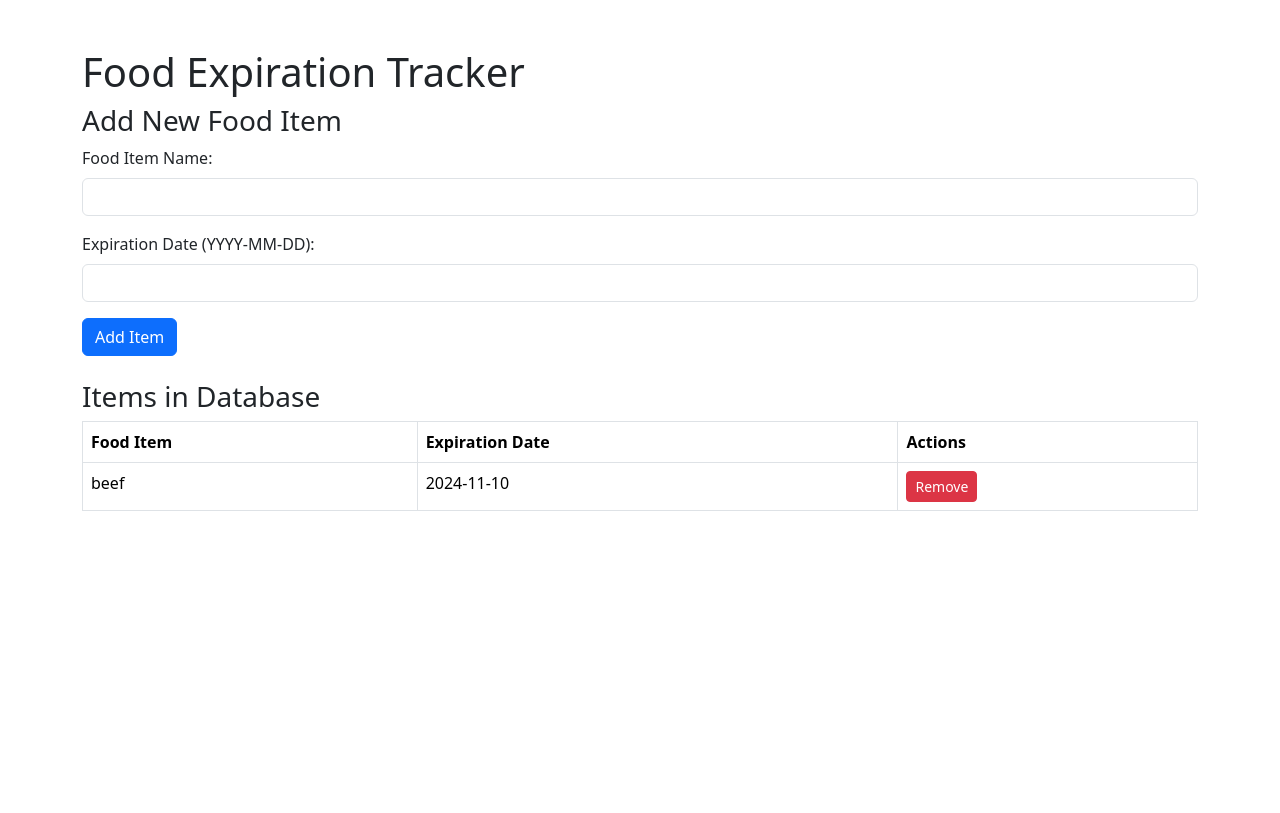
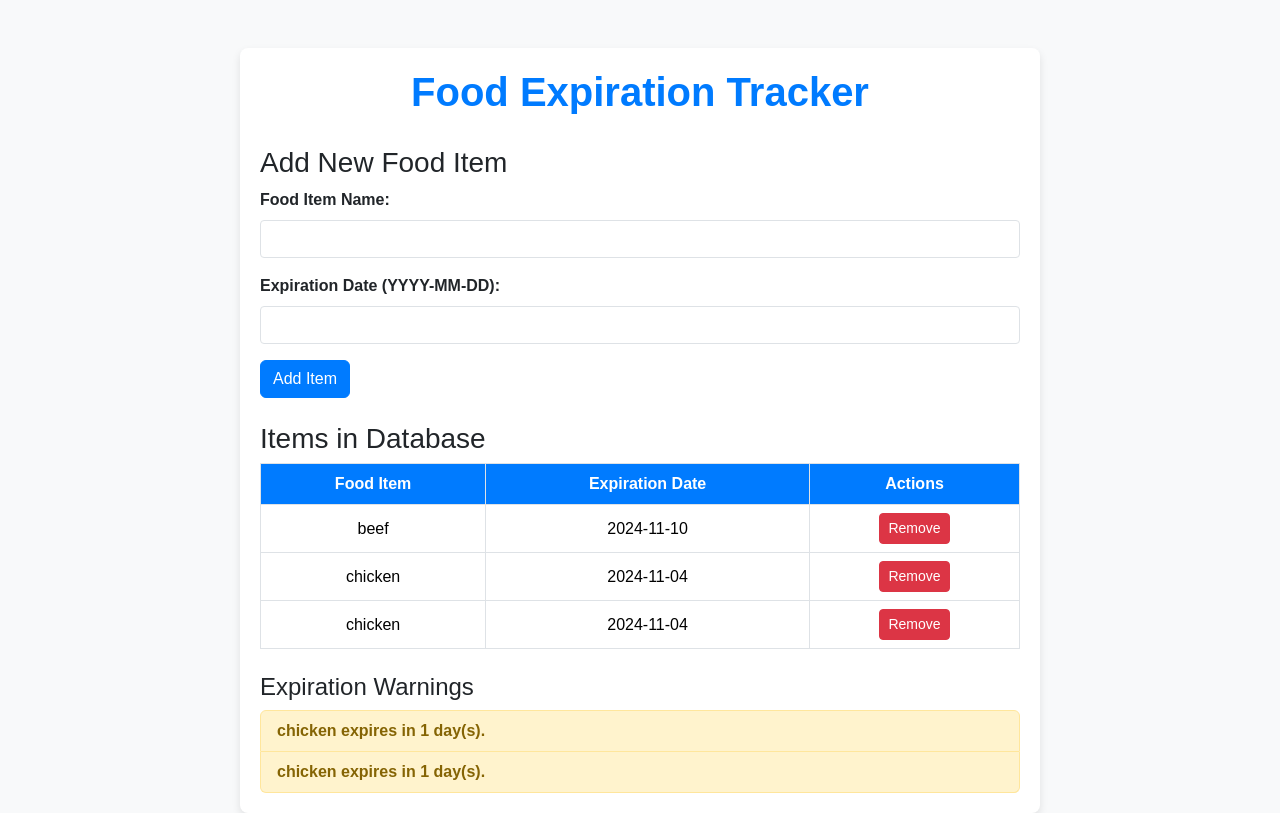
Before and after one commit to KamAkbar/fridgeit, a Flask app: page / in a window 1280 px wide. Run offline with Flask 3, Linux system fonts and the light colour scheme; data comes from the database, SQL or seed files in the repository.

Commit message:
css style added

```diff
--- a/app.py
+++ b/app.py
@@ -69,4 +69,4 @@ def delete_item(item_id):
 
 if __name__ == '__main__':
     setup_database()
-    app.run(host="0.0.0.0", port=5000)
+    app.run(host="0.0.0.0", port=4000)
--- /dev/null
+++ b/static/style.css
@@ -0,0 +1,85 @@
+/* style.css */
+
+/* Set a background color for the body */
+body {
+    background-color: #f8f9fa;
+    font-family: Arial, sans-serif;
+}
+
+/* Style the main container */
+.container {
+    max-width: 800px;
+    margin-top: 40px;
+    padding: 20px;
+    background: #ffffff;
+    box-shadow: 0 4px 8px rgba(0, 0, 0, 0.1);
+    border-radius: 8px;
+}
+
+/* Header styling */
+h1 {
+    color: #007bff;
+    text-align: center;
+    font-weight: bold;
+    margin-bottom: 30px;
+}
+
+/* Table styling */
+.table {
+    background: #ffffff;
+    border-radius: 5px;
+}
+
+.table th {
+    background-color: #007bff;
+    color: white;
+}
+
+.table td, .table th {
+    text-align: center;
+    vertical-align: middle;
+}
+
+/* Button styling */
+.btn-primary {
+    background-color: #007bff;
+    border-color: #007bff;
+}
+
+.btn-danger {
+    background-color: #dc3545;
+    border-color: #dc3545;
+}
+
+.btn:hover {
+    opacity: 0.9;
+}
+
+/* Form styling */
+.form-label {
+    font-weight: bold;
+}
+
+input[type="text"] {
+    border-radius: 4px;
+}
+
+/* Expiration warning section styling */
+.list-group-item-warning {
+    background-color: #fff3cd;
+    color: #856404;
+    font-weight: bold;
+}
+
+/* Alert message styling */
+.alert-success {
+    color: #155724;
+    background-color: #d4edda;
+    border-color: #c3e6cb;
+}
+
+.alert-danger {
+    color: #721c24;
+    background-color: #f8d7da;
+    border-color: #f5c6cb;
+}
--- a/templates/index.html
+++ b/templates/index.html
@@ -4,6 +4,7 @@
     <meta charset="UTF-8">
     <title>Food Expiration Tracker</title>
     <link href="https://cdn.jsdelivr.net/npm/bootstrap@5.3.0-alpha1/dist/css/bootstrap.min.css" rel="stylesheet">
+    <link href="{{ url_for('static', filename='style.css') }}" rel="stylesheet">  <!-- Link to custom CSS -->
 </head>
 <body>
     <div class="container mt-5">
```
Also changed, not shown: food_expiration.db.
